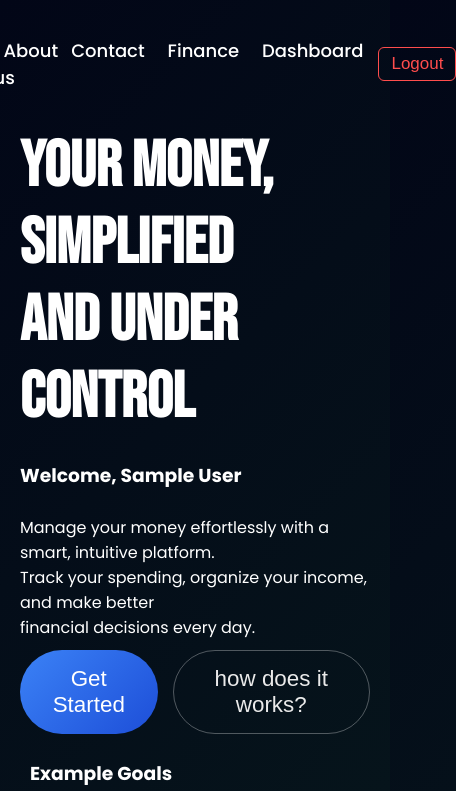
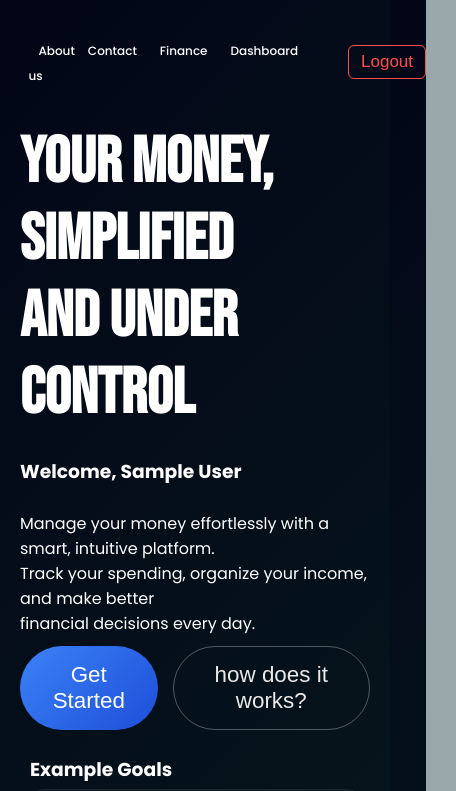
Before and after one commit to Viktor-angelo/Finsight, a React (Vite) app in the folder frontend/: page /home in a window 390 px wide. Shown: the top 791 px of the page, 456 px wide, since content can reach past the window. Built offline with nearby package versions, Linux system fonts and the light colour scheme; sample sign-in values are in the browser's storage.

Commit message:
new navbar correct

```diff
--- a/frontend/src/components/Navbar.css
+++ b/frontend/src/components/Navbar.css
@@ -115,7 +115,7 @@ html, body, #root {
     margin: 0 auto;
     padding: 10px;
     right: 20px;
-    font-size: 18px;
+    font-size: 12px;
   }
   .newLogo{
     display: none !important;
```
